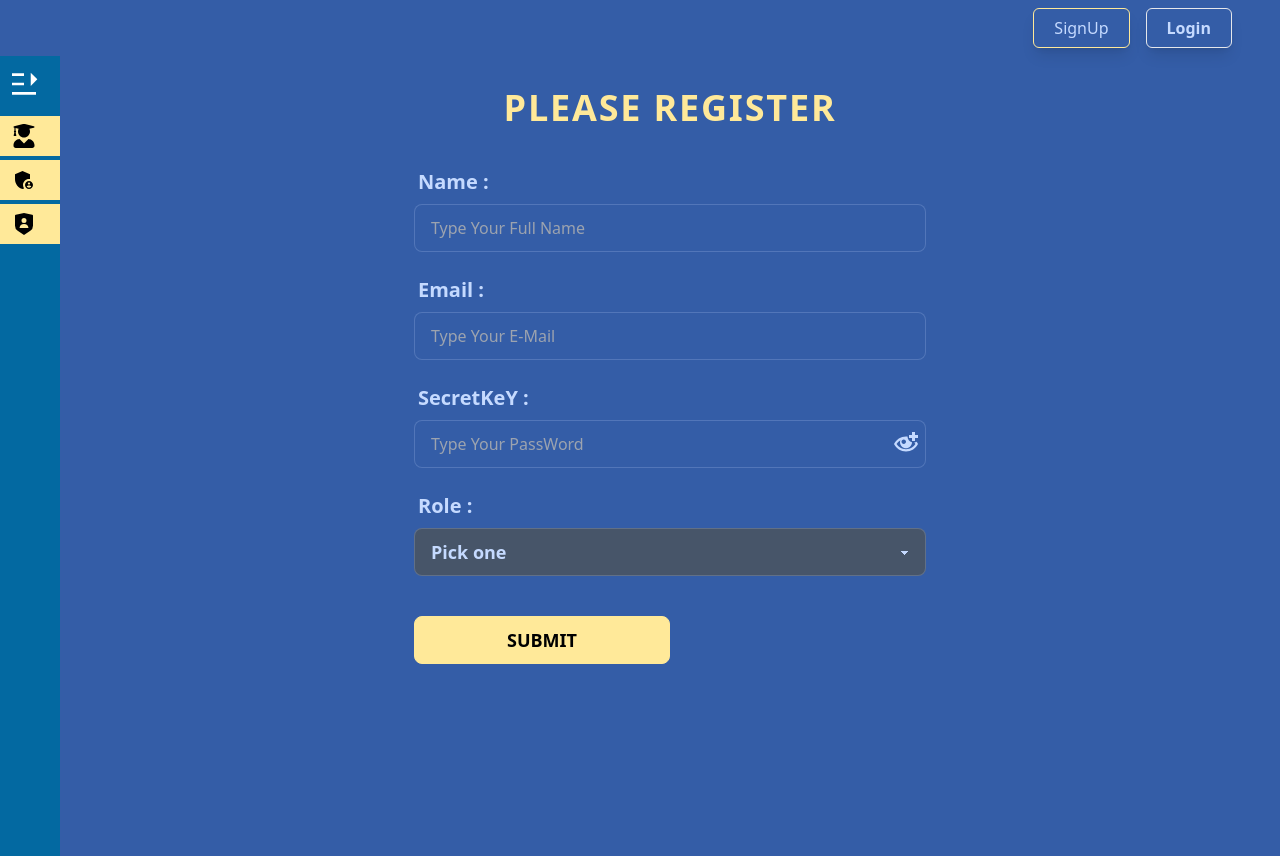
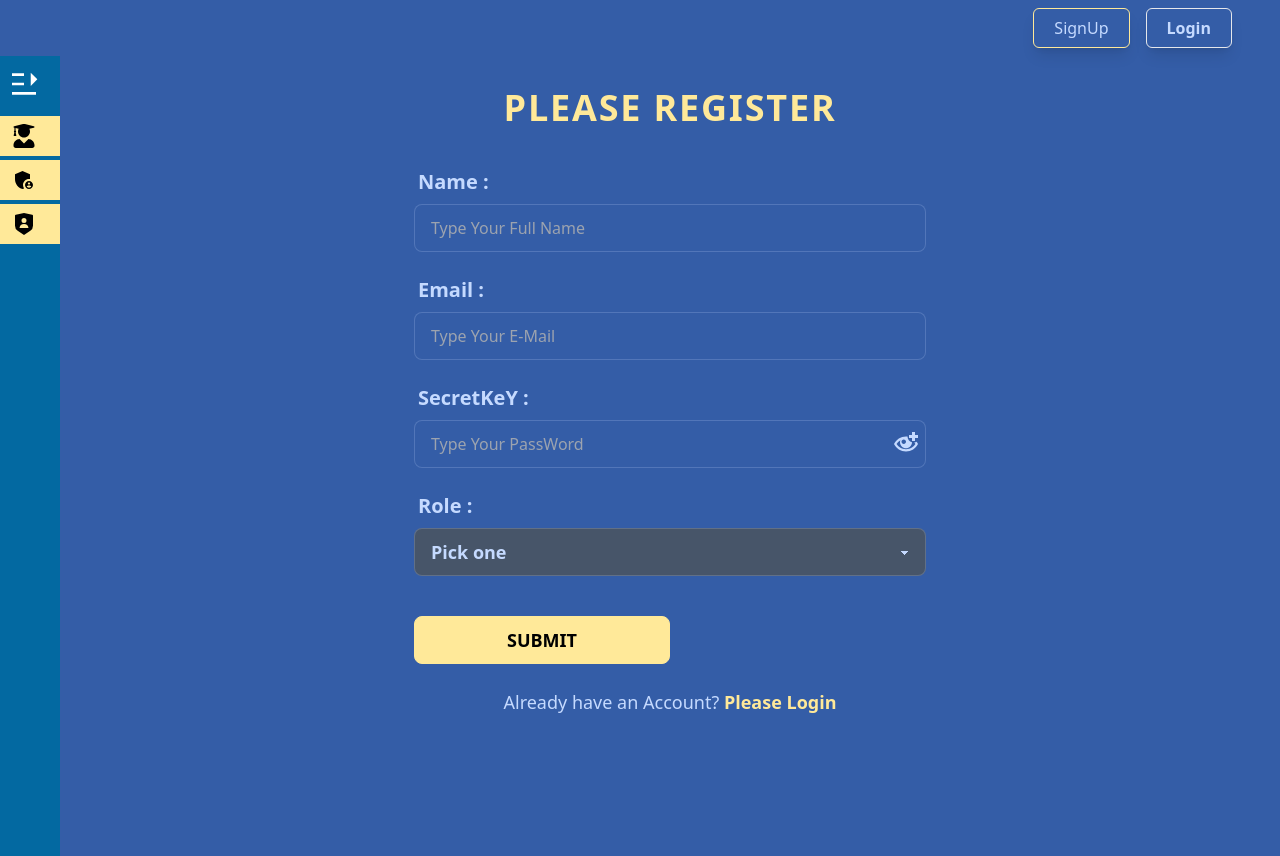
Before and after one commit to MahfujAhsan/library-management-client, a React (Create React App) app: page /signup in a window 1280 px wide. Built offline with nearby package versions, Linux system fonts and the light colour scheme; no server answers.

Commit message:
toggle link added

```diff
--- a/src/components/Shared/SignUp.js
+++ b/src/components/Shared/SignUp.js
@@ -4,7 +4,7 @@ import { ImEyePlus, ImEyeMinus } from 'react-icons/im';
 import { useCreateUserWithEmailAndPassword, useUpdateProfile } from 'react-firebase-hooks/auth';
 import auth from '../../firebase.init';
 import axios from 'axios';
-import { useNavigate } from 'react-router-dom';
+import { Link, useNavigate } from 'react-router-dom';
 import Loader from '../../Shared/Loader';
 import { toast } from 'react-toastify';
 
@@ -140,6 +140,7 @@ const SignUp = () => {
                     <input className='btn btn-accent w-6/12 text-lg text-black font-bold' type="submit" value="Submit" />
                 </div>
             </form>
+            <p className='w-3/4 lg:w-2/4 mx-auto text-center mt-6 lg:text-lg'>Already have an Account? <Link className='text-accent font-bold' to="/signin">Please Login</Link></p>
         </div>
     );
 };
```
